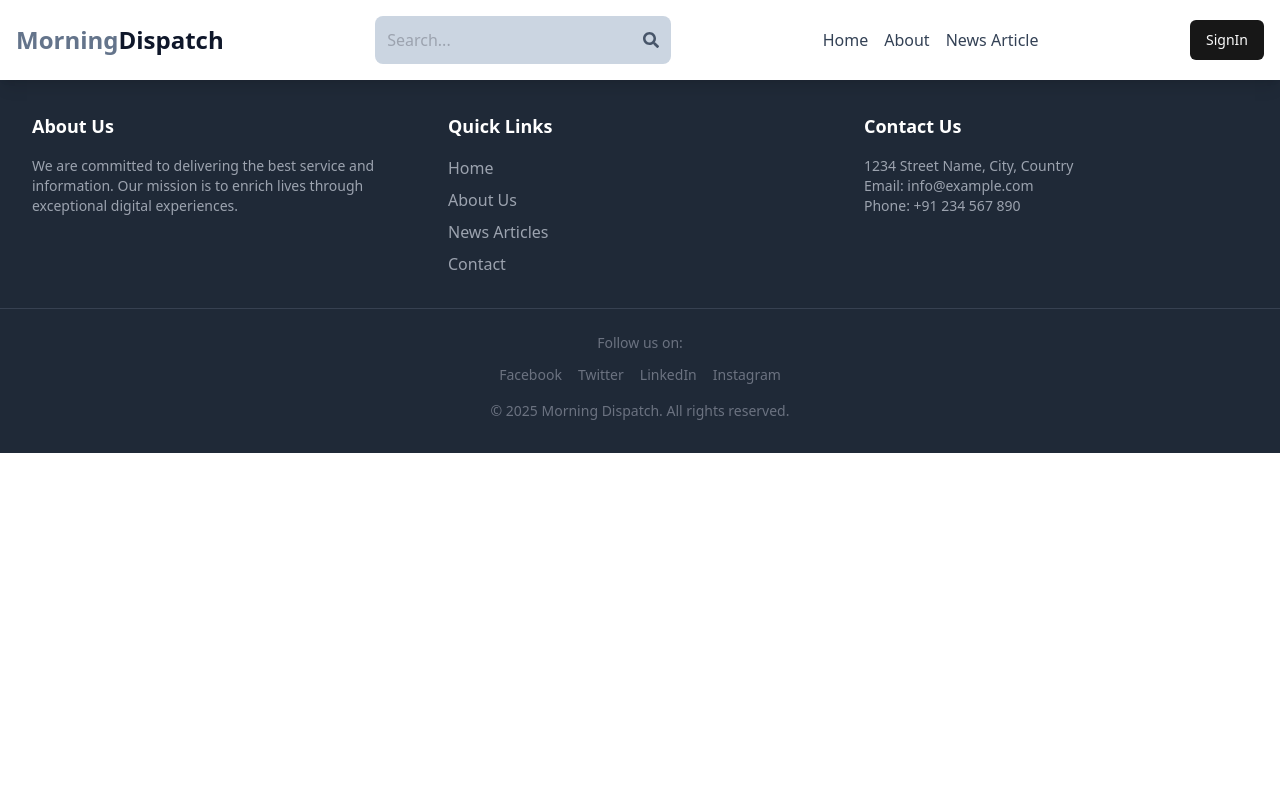
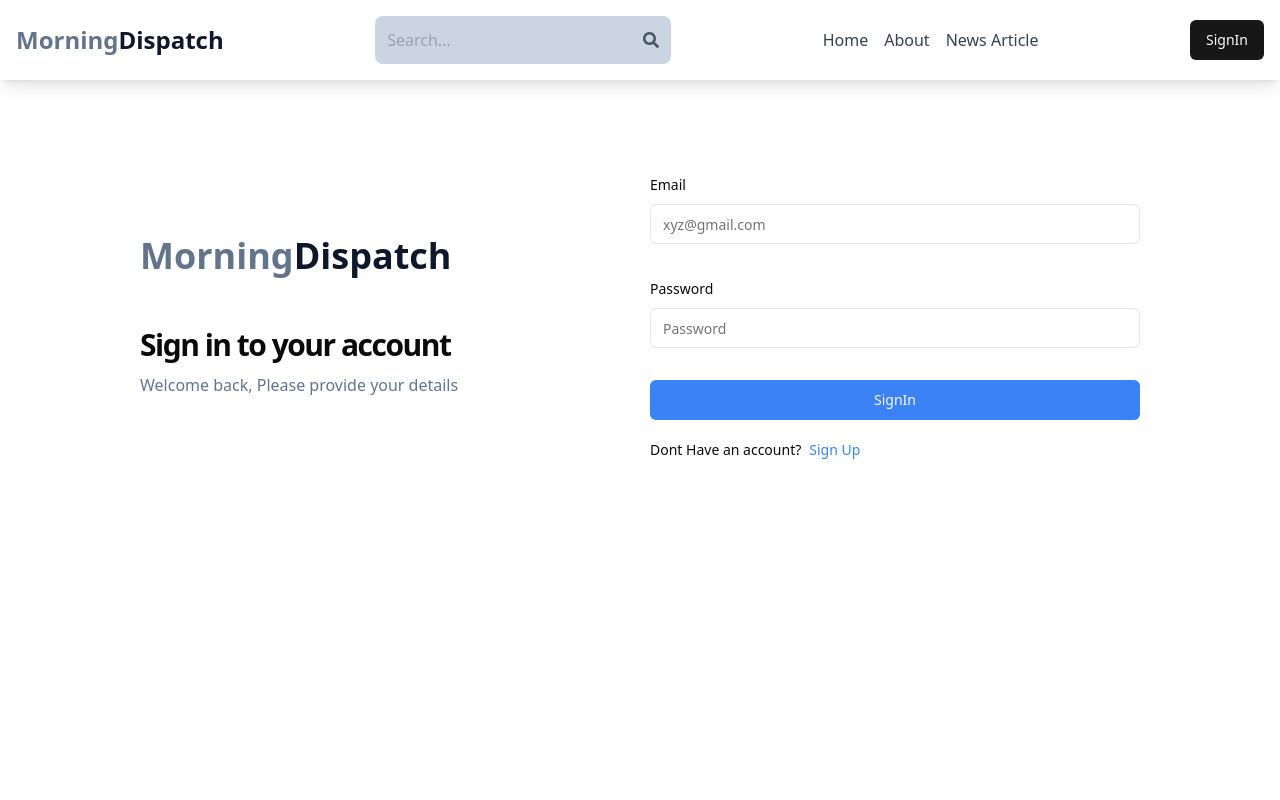
Before and after one commit to rishabhtiwari12345/News-Article-Application, a React (Vite) app in the folder frontend/: page /sign-in in a window 1280 px wide. Shown: the top 800 px of the page. Built offline with nearby package versions, Linux system fonts and the light colour scheme.

Commit message:
add signin page  functionality

```diff
--- a/frontend/src/auth/forms/SignInForm.jsx
+++ b/frontend/src/auth/forms/SignInForm.jsx
@@ -1,7 +1,159 @@
-import React from 'react';
+import React, { useState } from 'react';
+import { Link, useNavigate } from 'react-router-dom';
+
+import { z } from 'zod';
+import { zodResolver } from '@hookform/resolvers/zod';
+import { useForm } from 'react-hook-form';
+import {
+  Form,
+  FormControl,
+  FormField,
+  FormItem,
+  FormLabel,
+  FormMessage,
+} from '@/components/ui/form';
+import { Input } from '@/components/ui/input';
+import { Button } from '@/components/ui/button';
+import { useToast } from '@/hooks/use-toast';
+
+const formSchema = z.object({
+  email: z.string().email({ message: 'Invalid email address' }), // Fixed validation
+  password: z
+    .string()
+    .min(8, { message: 'Password must be at least 8 characters' }),
+});
 
 function SignInForm() {
-  return <div></div>;
+  const navigate = useNavigate();
+  const { toast } = useToast();
+  const [loading, setLoading] = useState(false);
+  const [errorMessage, setErrorMessage] = useState(null);
+
+  const form = useForm({
+    resolver: zodResolver(formSchema),
+    defaultValues: {
+      email: '',
+      password: '',
+    },
+  });
+
+  async function onSubmit(values) {
+    try {
+      setLoading(true);
+      setErrorMessage(null);
+
+      const res = await fetch('/api/auth/signin', {
+        method: 'POST',
+        headers: { 'Content-Type': 'application/json' }, // Fixed header
+        body: JSON.stringify(values),
+      });
+
+      const data = await res.json();
+
+      if (data.success === false) {
+        setLoading(false);
+        toast({ title: 'sign In failed ! please try again' });
+
+        return setErrorMessage(data.message);
+      }
+
+      if (res.ok) {
+        toast({ title: 'sign In successfull ! ' });
+        navigate('/');
+      }
+
+      setLoading(false);
+      navigate('/');
+    } catch (error) {
+      setErrorMessage(error.message || 'Something went wrong');
+      setLoading(false);
+      toast({ title: 'something went wrong' });
+    }
+  }
+
+  return (
+    <div className="min-h-screen mt-20">
+      <div className="flex p-3 max-w-3xl sm:max-w-5xl mx-auto flex-col md:flex-row md:items-center gap-5">
+        {/* Left */}
+        <div className="flex-1">
+          <Link className="font-bold text-2xl sm:text-4xl flex flex-wrap">
+            <span className="text-slate-500">Morning</span>
+            <span className="text-slate-900">Dispatch</span>
+          </Link>
+
+          <h2 className="text-[24px] md:text-[30px] font-bold leading-[140%] tracking-tighter pt-5 sm:pt-12">
+            Sign in to your account
+          </h2>
+
+          <p className="text-slate-500 text-[14px] font-medium leading-[140%] md:text-[16px] md:font-normal mt-2">
+            Welcome back, Please provide your details
+          </p>
+        </div>
+
+        {/* Right */}
+        <div className="flex-1">
+          <Form {...form}>
+            <form onSubmit={form.handleSubmit(onSubmit)} className="space-y-8">
+              <FormField
+                control={form.control}
+                name="email"
+                render={({ field }) => (
+                  <FormItem>
+                    <FormLabel>Email</FormLabel>
+                    <FormControl>
+                      <Input
+                        type="email"
+                        placeholder="xyz@gmail.com"
+                        {...field}
+                      />
+                    </FormControl>
+                    <FormMessage />
+                  </FormItem>
+                )}
+              />
+              <FormField
+                control={form.control}
+                name="password"
+                render={({ field }) => (
+                  <FormItem>
+                    <FormLabel>Password</FormLabel>
+                    <FormControl>
+                      <Input
+                        type="password"
+                        placeholder="Password"
+                        {...field}
+                      />
+                    </FormControl>
+                    <FormMessage />
+                  </FormItem>
+                )}
+              />
+
+              {errorMessage && (
+                <p className="text-red-500 text-sm">{errorMessage}</p>
+              )}
+
+              <Button
+                type="submit"
+                className="bg-blue-500 w-full"
+                disabled={loading}
+              >
+                {loading ? 'Submitting...' : 'SignIn'}
+              </Button>
+            </form>
+          </Form>
+
+          <div className="flex gap-2 text-sm mt-5">
+            <span> Dont Have an account?</span>
+            <Link to="/sign-up" className="text-blue-500">
+              Sign Up
+            </Link>
+          </div>
+          {errorMessage && <p className="mt-5 text-red-500">{errorMessage}</p>}
+        </div>
+      </div>
+    </div>
+  );
 }
 
 export default SignInForm;
```
